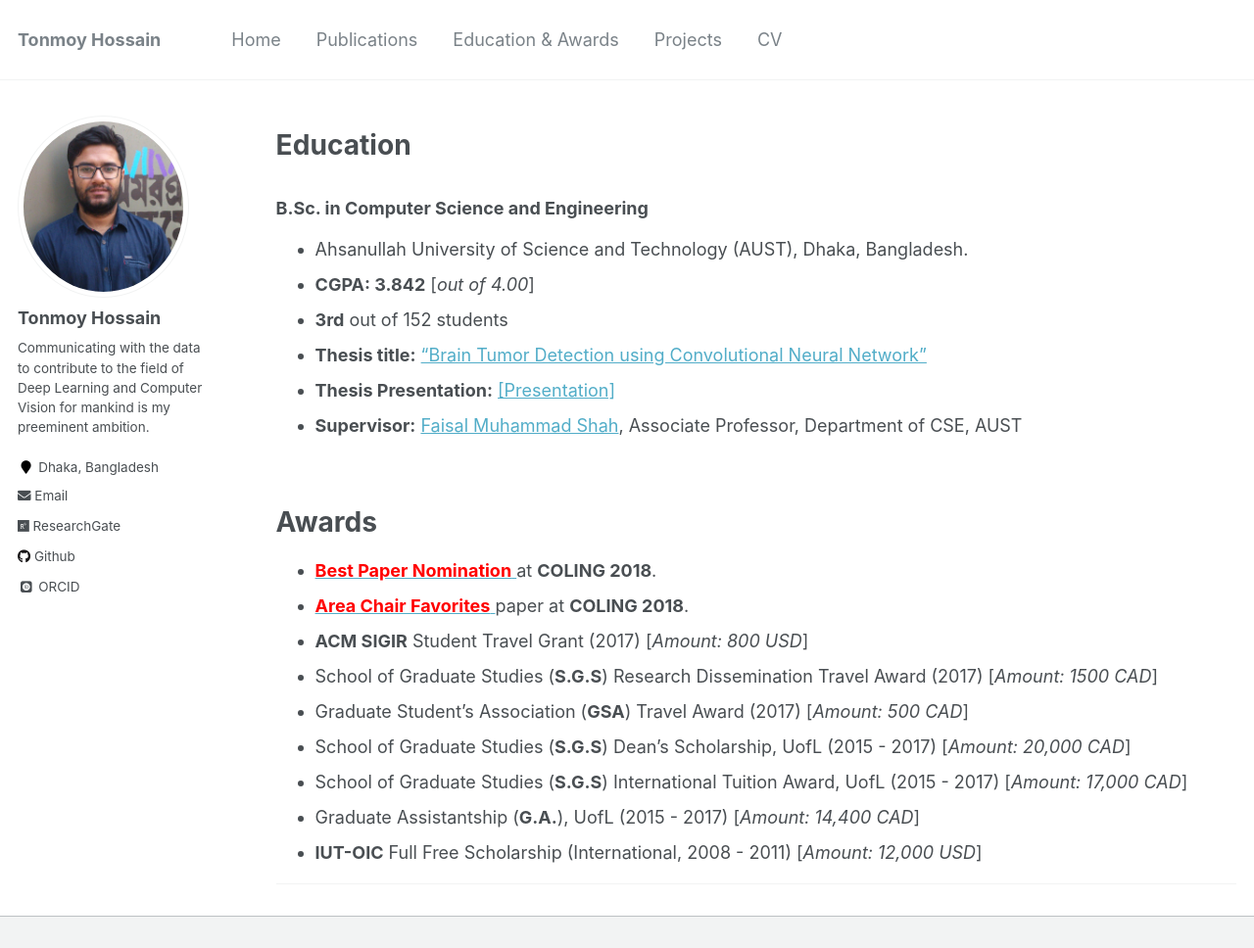
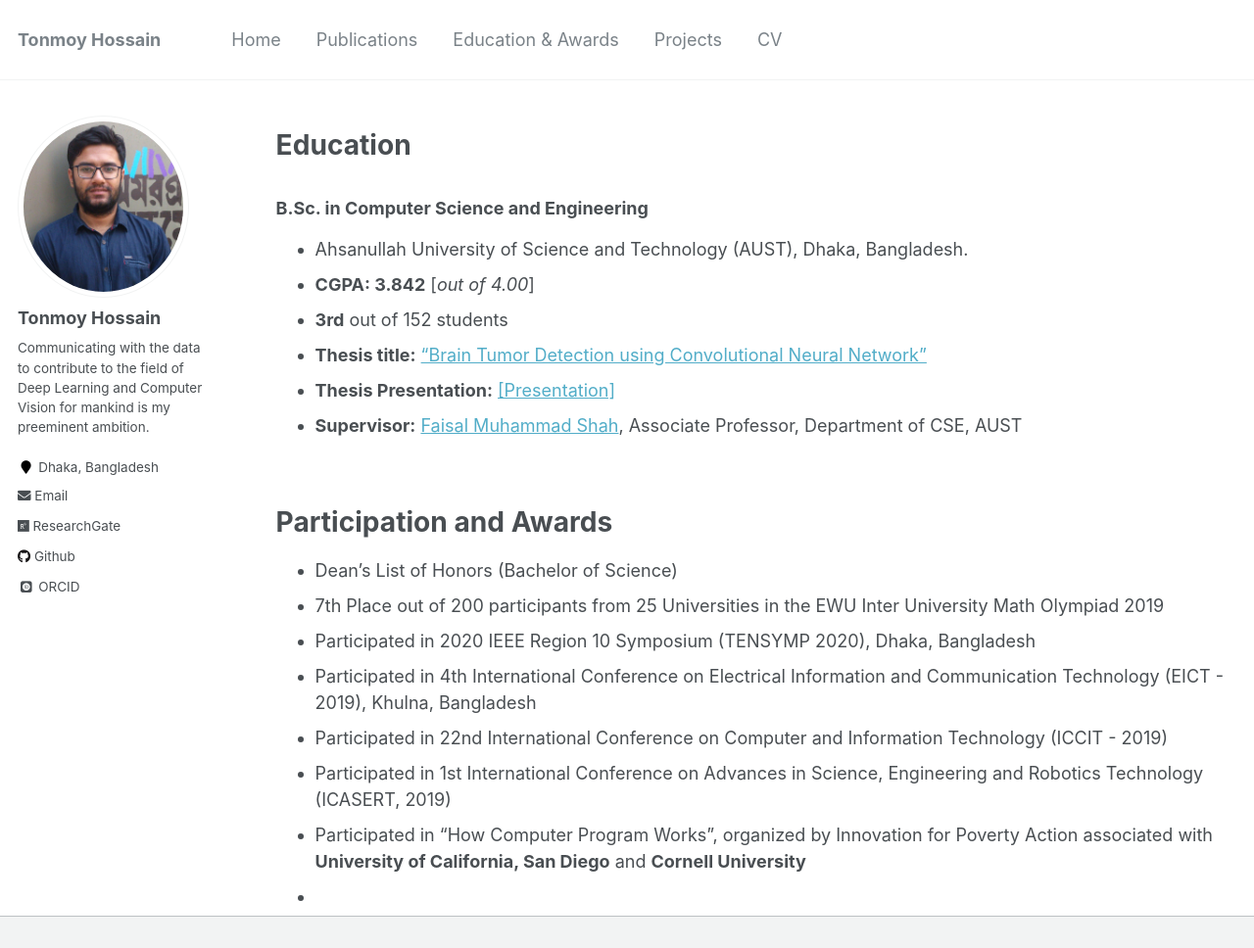
Before and after one commit to shaeekh/shaeekh.github.io, a Jekyll site: the page built from _pages/education-awards.md, in a window 1280 px wide and 1164 px high, cut to the strip 0-968 px from the top of the window. Shown: the whole strip at 98% size. Built offline with Jekyll 4.4.1, drawn with Linux system fonts in a browser that asks for light colours; some web fonts are replaced.

Commit message:
Update education-awards.md

```diff
--- a/_pages/education-awards.md
+++ b/_pages/education-awards.md
@@ -23,15 +23,15 @@ redirect_from:
 * **Supervisor:** [Faisal Muhammad Shah](https://scholar.google.com/citations?user=su683LQAAAAJ&hl=en), Associate Professor, Department of CSE, AUST
 
 <br />
-# Awards
-* [<span style="color:Red"> **Best Paper Nomination** </span>](http://coling2018.org/coling-2018-best-papers/) at **COLING 2018**.
-* [<span style="color:Red"> **Area Chair Favorites** </span>](http://coling2018.org/coling-2018-best-papers/) paper at **COLING 2018**.
-* **ACM SIGIR** Student Travel Grant (2017) [*Amount: 800 USD*]
-* School of Graduate Studies (**S.G.S**) Research Dissemination Travel Award (2017) [*Amount: 1500 CAD*]
-* Graduate Student’s Association (**GSA**) Travel Award (2017) [*Amount: 500 CAD*]
-* School of Graduate Studies (**S.G.S**) Dean’s Scholarship, UofL (2015 - 2017) [*Amount: 20,000 CAD*]
-* School of Graduate Studies (**S.G.S**) International Tuition Award, UofL (2015 - 2017) [*Amount: 17,000 CAD*]
-* Graduate Assistantship (**G.A.**), UofL (2015 - 2017) [*Amount: 14,400 CAD*]
-* **IUT-OIC** Full Free Scholarship (International, 2008 - 2011) [*Amount: 12,000 USD*]
+# Participation and Awards
+
+* Dean's List of Honors (Bachelor of Science)
+* 7th Place out of 200 participants from 25 Universities in the EWU Inter University Math Olympiad 2019
+* Participated in 2020 IEEE Region 10 Symposium (TENSYMP 2020), Dhaka, Bangladesh
+* Participated in 4th International Conference on Electrical Information and Communication Technology (EICT - 2019), Khulna, Bangladesh
+* Participated in 22nd International Conference on Computer and Information Technology (ICCIT - 2019)
+* Participated in 1st International Conference on Advances in Science, Engineering and Robotics Technology (ICASERT, 2019)
+* Participated in "How Computer Program Works", organized by Innovation for Poverty Action associated with **University of California, San Diego** and **Cornell University**
+*
 
 ___________________________________________
```
